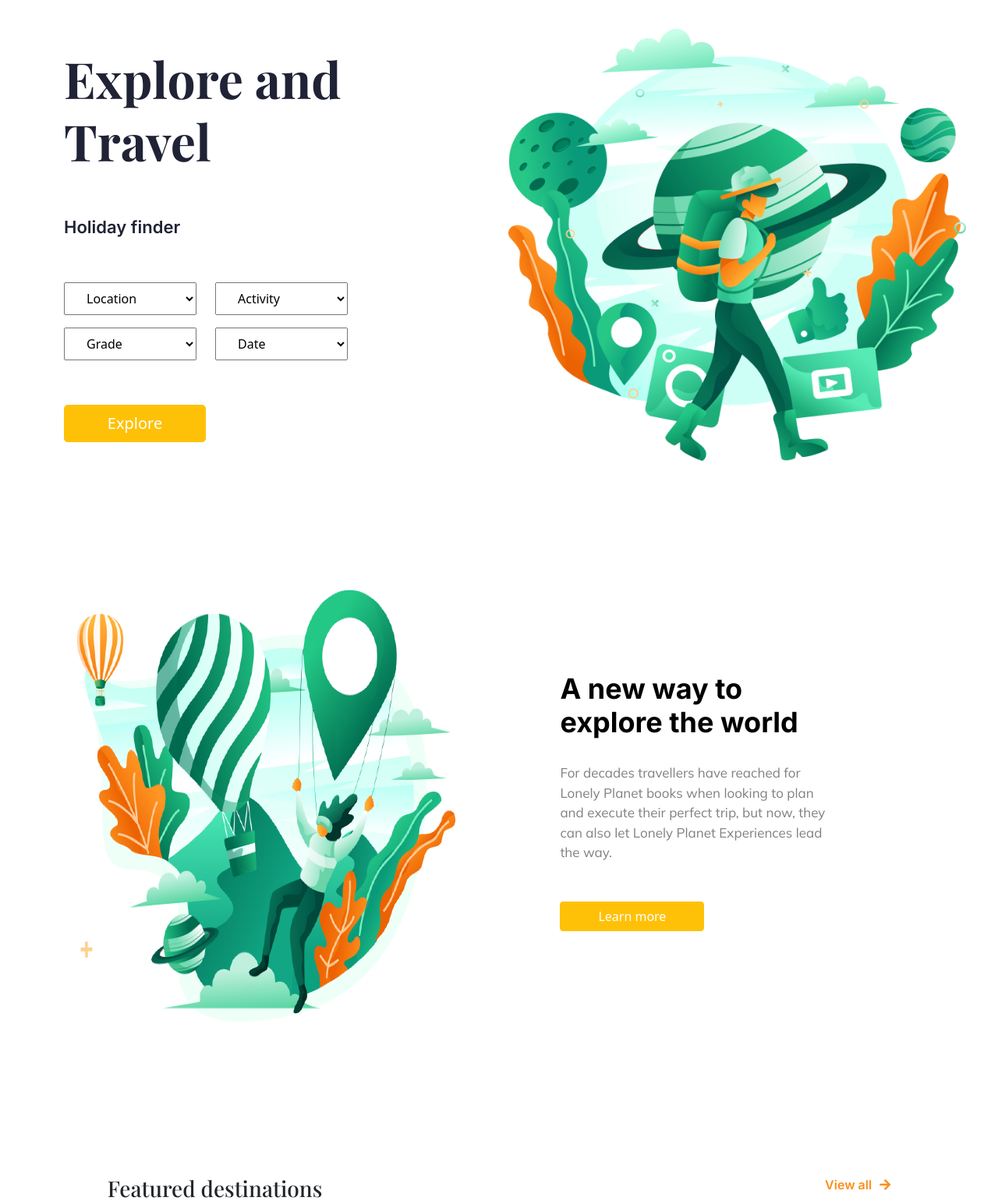
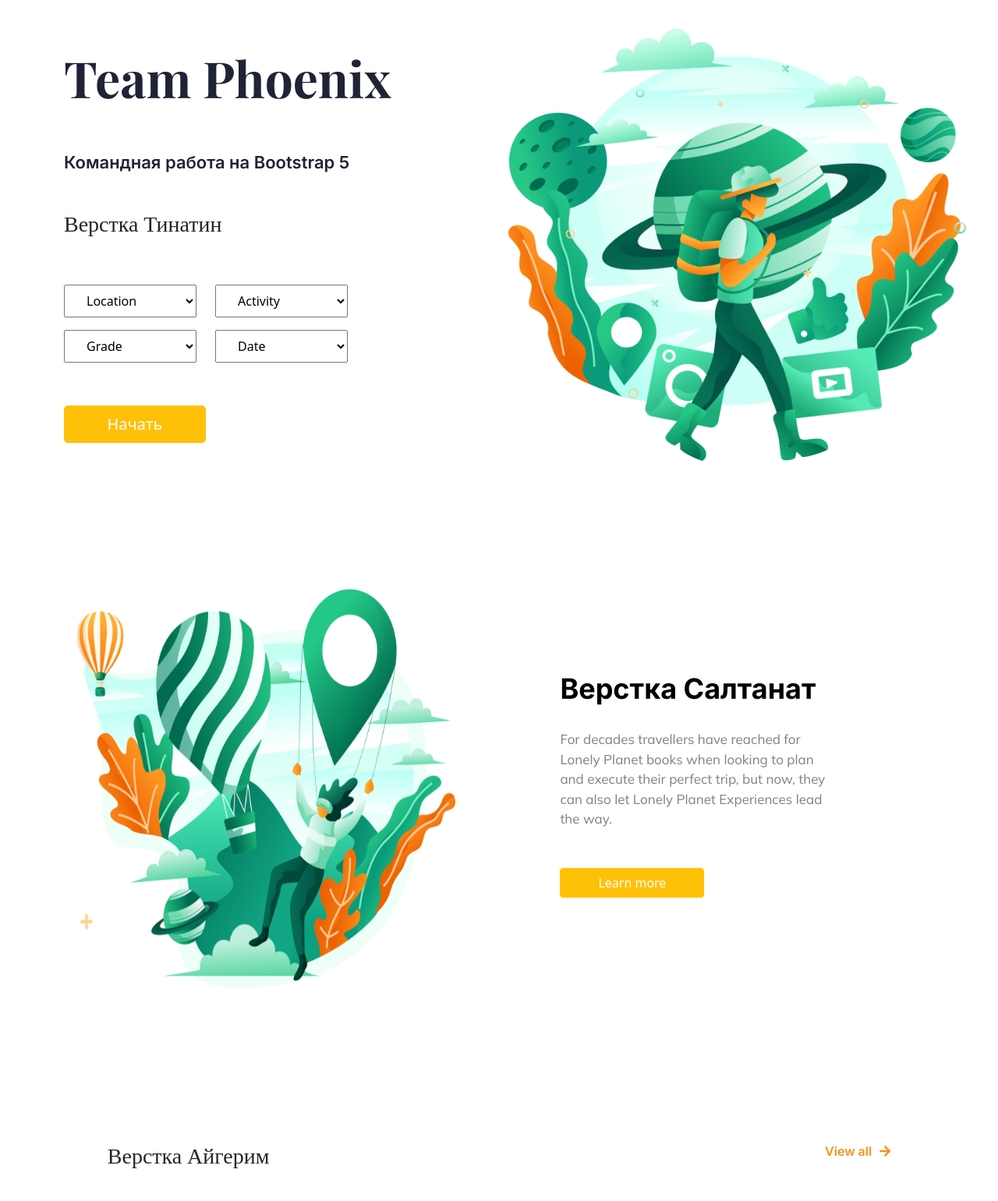
Before and after one commit to phoenix-520/Website-Bootstrap5, a plain HTML site: page index.html in a window 1280 px wide. Shown: the part 60-1600 px from the top of the page at 78% size. Drawn offline with nearby package versions, Linux system fonts and the light colour scheme.

Commit message:
added our names

```diff
--- a/index.html
+++ b/index.html
@@ -13,13 +13,10 @@
     <link href="https://fonts.googleapis.com/css2?family=Mulish&display=swap" rel="stylesheet">
     <link href="https://fonts.googleapis.com/css2?family=Inter&display=swap" rel="stylesheet">
     <link href="https://fonts.googleapis.com/css2?family=Playfair+Display:wght@500&display=swap" rel="stylesheet">
-    <link href="https://fonts.googleapis.com/css2?family=Inter:wght@600&family=Playfair+Display:wght@700&display=swap" rel="stylesheet">
+    <link href="https://fonts.googleapis.com/css2?family=Inter:wght@600&family=Playfair+Display:wght@700&display=swap"
+        rel="stylesheet">
     <link href="https://use.fontawesome.com/releases/v5.0.13/css/all.css" rel="stylesheet">
-    <link rel="preconnect" href="https://fonts.googleapis.com">
-    <link rel="preconnect" href="https://fonts.gstatic.com" crossorigin>
     <link href="https://fonts.googleapis.com/css2?family=Mulish:wght@300;700&display=swap" rel="stylesheet">
-    <link rel="preconnect" href="https://fonts.googleapis.com">
-    <link rel="preconnect" href="https://fonts.gstatic.com" crossorigin>
     <link href="https://fonts.googleapis.com/css2?family=Inter:wght@400;600;700&display=swap" rel="stylesheet">
     <link rel="shortcut icon" href="src/logo.svg" type="image/x-icon">
 
@@ -28,7 +25,8 @@
 <body>
     <header>
         <div class="container">
-            <div class="d-flex flex-wrap align-items-center justify-content-center justify-content-md-between py-3 mb-4">
+            <div
+                class="d-flex flex-wrap align-items-center justify-content-center justify-content-md-between py-3 mb-4">
                 <div class="col-md-3">
                     <img src="./src/logo.svg" alt="logo">
                 </div>
@@ -51,31 +49,33 @@
             <div class="container">
                 <div class="banner__inner row">
                     <div class="col-6 banner__travel d-flex flex-column justify-content-around ">
-                        <h1 class="banner__travel-title">Explore and Travel</h1>
-                        <span class="banner__travel-subtitle">Holiday finder</span>
+                        <h1 class="banner__travel-title">Team Phoenix</h1>
+                        <span class="banner__travel-subtitle">Командная работа на Bootstrap 5</span>
+                        <h3 class="destination-title">Верстка Тинатин</h3>
                         <div class="col-8 banner__travel-options d-flex flex-wrap justify-content-between ">
                             <select class="py-2 my-2 ps-4 pe-5" name="location">
-                                <option >Location</option>
+                                <option>Location</option>
                                 <option value="loc1">Bishkek</option>
                                 <option value="loc2">Seoul</option>
                             </select>
                             <select class="py-2 my-2 ps-4 pe-5" name="location">
-                                <option >Activity</option>
+                                <option>Activity</option>
                                 <option value="loc1">Walk</option>
                                 <option value="loc2">Swim</option>
                             </select>
                             <select class=" py-2 my-2 ps-4 pe-5" name="location">
-                                <option >Grade</option>
+                                <option>Grade</option>
                                 <option value="loc1">A+</option>
                                 <option value="loc2">A</option>
                             </select>
                             <select class="py-2 my-2 ps-4 pe-5" name="location">
-                                <option >Date</option>
+                                <option>Date</option>
                                 <option value="loc1">08.09.2021</option>
                                 <option value="loc2">09.09.2021</option>
                             </select>
                         </div>
-                        <button type="button" class="col-4 btn btn-lg btn-warning text-white banner__travel-btn">Explore</button>
+                        <button type="button"
+                            class="col-4 btn btn-lg btn-warning text-white banner__travel-btn">Начать</button>
                     </div>
                     <div class="col-6 banner__img">
                         <img src="./src/banner-img.png" alt="">
@@ -92,21 +92,21 @@
                     <img class="inform__img" src="src/Section2.png" alt="imgsection2">
                     <div class="card inform__card">
                         <div class="card-body">
-                      <h5 class="card-title">A new way to explore the world</h5>
-                      <p class="card-text">For decades travellers have reached for Lonely Planet books when looking to plan and execute their perfect
+                            <h3 class="card-title destination-title">Верстка Салтанат</h3>
+                            <p class="card-text">For decades travellers have reached for Lonely Planet books when
+                                looking to plan and execute their perfect
                                 trip, but now, they can also let Lonely Planet Experiences lead the way.</p>
                             <a href="#" class="btn btn-warning px-5 text-white">Learn more</a>
                         </div>
                     </div>
                 </div>
             </div>
-
         </section>
         <section id="destinations">
             <div class="container">
                 <div class="destinations-inner">
                     <div class="destination-text">
-                        <h3 class="destination-title">Featured destinations</h3>
+                        <h3 class="destination-title">Верстка Айгерим</h3>
                         <a class="dest-link" href="#">View all<i class="fas fa-arrow-right"></i></a>
                     </div>
                     <div class="row row-cols-1 row-cols-sm-2 row-cols-md-4">
@@ -166,7 +166,7 @@
     <section class="stories">
         <div class="container">
             <div class="stories__titlelink d-flex justify-content-between align-items-center py-4 px-5">
-                <h3 class="stories__title">Trending stories</h3>
+                <h3 class="destination-title">Верстка Айтурган</h3>
                 <a href="#" class="stories__link">View all <i class="fas fa-chevron-right"></i></a>
             </div>
             <div class="px-5 row row-cols-1 row-cols-sm-2 row-cols-md-4">
@@ -216,8 +216,9 @@
         <div class="container">
             <footer class="footer row row-cols-4 py-5 my-5 ">
                 <div class="col-5 mx-2">
-                <div href="" class="footer__inner d-flex align-items-start mb-3 link-dark text-decoration-none flex-column">
-                    <a href="#"><img class="footer__img" src="src/logo.svg" alt=""></a>
+                    <div href=""
+                        class="footer__inner d-flex align-items-start mb-3 link-dark text-decoration-none flex-column">
+                        <h3 class="destination-title">Верстка Айтурган</h3>
                         <p class="footer__suptext py-4">Plan and book your perfect trip with
                             expert advice, travel tips destination
                             information from us</p>
@@ -237,8 +238,10 @@
                 <div class="col-2 mx-2">
                     <h5 class="footer__title">Shop</h5>
                     <ul class="nav flex-column">
-                    <li class="nav-item mb-2"><a href="#" class="footer__link nav-link p-0">Destination Guides</a></li>
-                    <li class="nav-item mb-2"><a href="#" class="footer__link nav-link p-0">Pictorial & Gifts</a></li>
+                        <li class="nav-item mb-2"><a href="#" class="footer__link nav-link p-0">Destination Guides</a>
+                        </li>
+                        <li class="nav-item mb-2"><a href="#" class="footer__link nav-link p-0">Pictorial & Gifts</a>
+                        </li>
                         <li class="nav-item mb-2"><a href="#" class="footer__link nav-link p-0">Special Offers</a></li>
                         <li class="nav-item mb-2"><a href="#" class="footer__link nav-link p-0">Delivery Times</a></li>
                         <li class="nav-item mb-2"><a href="#" class="footer__link nav-link p-0">FAQs</a></li>
@@ -247,11 +250,13 @@
                 <div class="col-2 mx-3">
                     <h5 class="footer__title">Interests</h5>
                     <ul class="nav flex-column">
-                  <li class="nav-item mb-2"><a href="#" class="footer__link nav-link p-0">Adventure Travel</a></li>
+                        <li class="nav-item mb-2"><a href="#" class="footer__link nav-link p-0">Adventure Travel</a>
+                        </li>
                         <li class="nav-item mb-2"><a href="#" class="footer__link nav-link p-0">Art And Culture</a></li>
-                  <li class="nav-item mb-2"><a href="#" class="footer__link nav-link p-0">Wildlife And Nature</a></li>
+                        <li class="nav-item mb-2"><a href="#" class="footer__link nav-link p-0">Wildlife And Nature</a>
+                        </li>
                         <li class="nav-item mb-2"><a href="#" class="footer__link nav-link p-0">Family Holidays</a></li>
-                  <li class="nav-item mb-2"><a href="#" class="footer__link nav-link p-0">Food And Drink  </a></li>
+                        <li class="nav-item mb-2"><a href="#" class="footer__link nav-link p-0">Food And Drink </a></li>
                     </ul>
                 </div>
             </footer>
```
Lines whose indentation alone changed are shown as unchanged.
